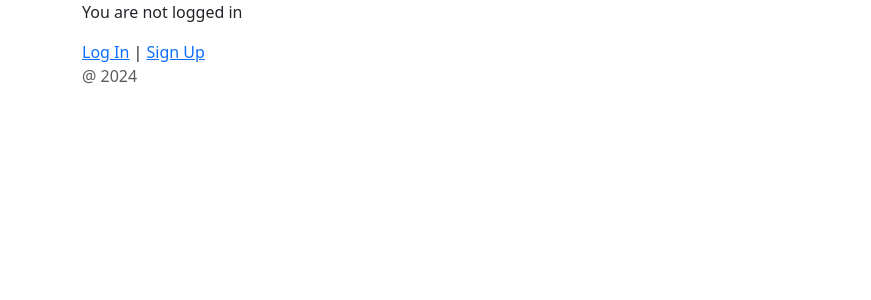
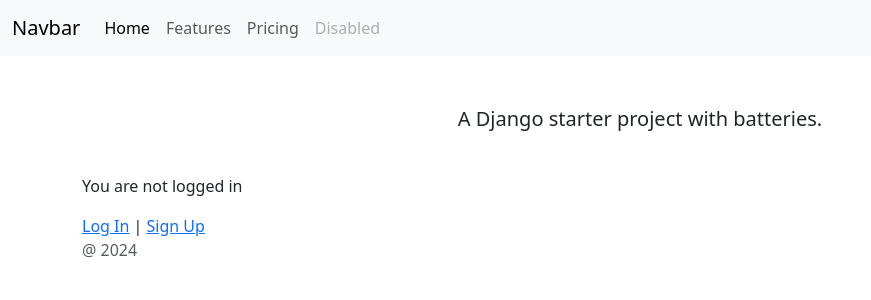
Before and after one commit to hugobelem/django-auth, a Django app: page / in a window 1280 px wide. Shown: the top 300 px of the page, without its empty margins (0-871 px from the left). Run offline with Django 5.2, Linux system fonts and the light colour scheme.

Commit message:
template changes 2

```diff
--- a/templates/base.html
+++ b/templates/base.html
@@ -11,15 +11,37 @@
   <meta name="author" content="">
 
   {% block css %}
-  <!-- Bootstrap CSS -->
   <link href="https://cdn.jsdelivr.net/npm/bootstrap@5.3.3/dist/css/bootstrap.min.css" rel="stylesheet"
     integrity="sha384-QWTKZyjpPEjISv5WaRU9OFeRpok6YctnYmDr5pNlyT2bRjXh0JMhjY6hW+ALEwIH" crossorigin="anonymous">
-
   <link rel="stylesheet" href="{% static 'css/base.css' %}">
   {% endblock %}
 </head>
 
 <body>
+  <nav class="navbar navbar-expand-lg bg-body-tertiary">
+    <div class="container-fluid">
+      <a class="navbar-brand" href="#">Navbar</a>
+      <button class="navbar-toggler" type="button" data-bs-toggle="collapse" data-bs-target="#navbarNav" aria-controls="navbarNav" aria-expanded="false" aria-label="Toggle navigation">
+        <span class="navbar-toggler-icon"></span>
+      </button>
+      <div class="collapse navbar-collapse" id="navbarNav">
+        <ul class="navbar-nav">
+          <li class="nav-item">
+            <a class="nav-link active" aria-current="page" href="#">Home</a>
+          </li>
+          <li class="nav-item">
+            <a class="nav-link" href="#">Features</a>
+          </li>
+          <li class="nav-item">
+            <a class="nav-link" href="#">Pricing</a>
+          </li>
+          <li class="nav-item">
+            <a class="nav-link disabled" aria-disabled="true">Disabled</a>
+          </li>
+        </ul>
+      </div>
+    </div>
+  </nav>
 
   <div class="container">
     {% block content %}
@@ -38,10 +60,6 @@
   <script src="https://cdn.jsdelivr.net/npm/bootstrap@5.3.3/dist/js/bootstrap.bundle.min.js"
     integrity="sha384-YvpcrYf0tY3lHB60NNkmXc5s9fDVZLESaAA55NDzOxhy9GkcIdslK1eN7N6jIeHz"
     crossorigin="anonymous"></script>
-
-  <!-- Project JS -->
-  <script src="{% static 'js/base.js' %}"></script>
-
   {% endblock javascript %}
 </body>
 
--- a/templates/home.html
+++ b/templates/home.html
@@ -13,6 +13,9 @@
   </form>
 
 {% else %}
+  <div class="pricing-header px-3 py-3 pt-md-5 pb-md-4 mx-auto text-center">
+    <p class="lead">A Django starter project with batteries.</p>
+  </div>
   <p>You are not logged in</p>
   <a href="{% url 'login' %}">Log In</a> |
   <a href="{% url 'signup' %}">Sign Up</a>
```
